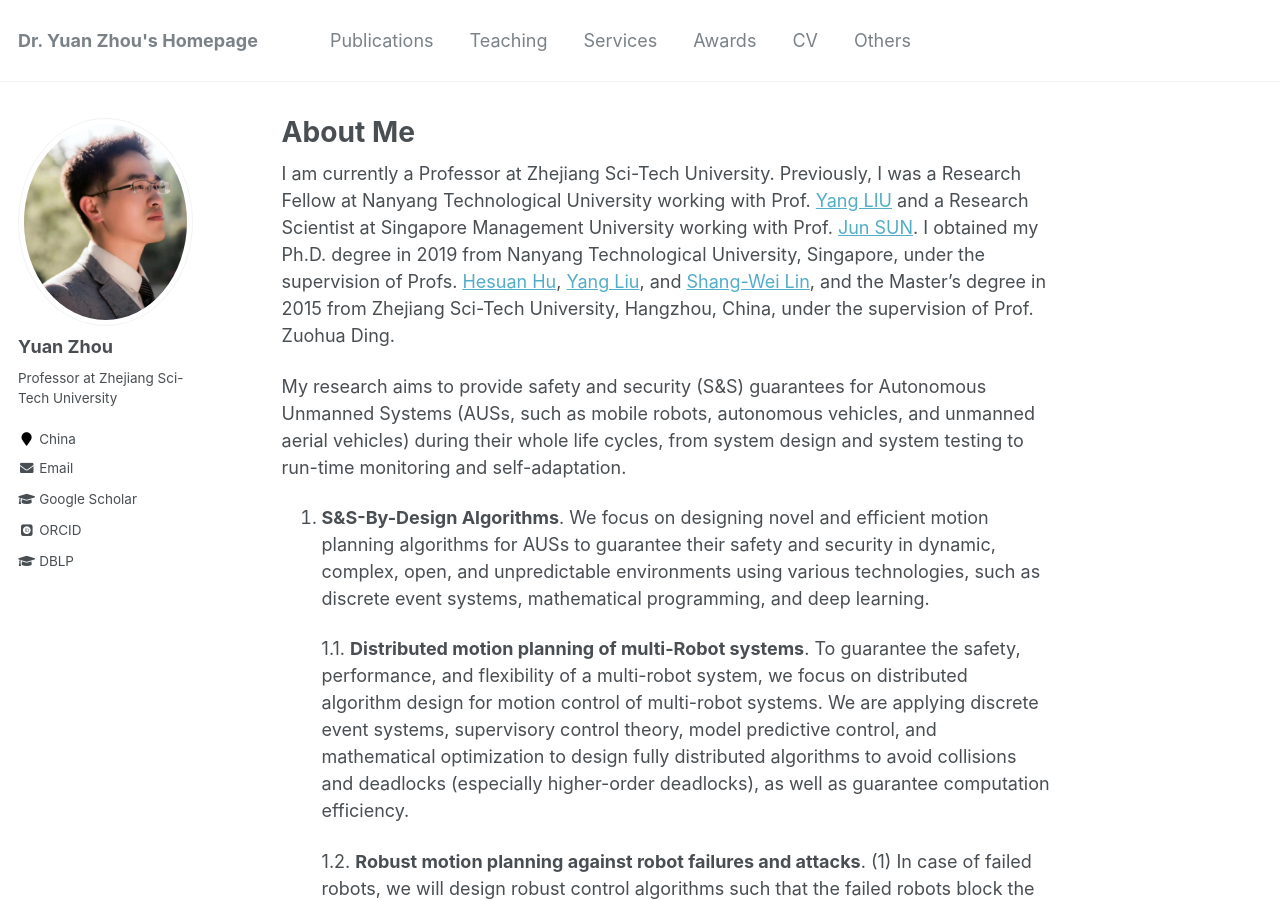
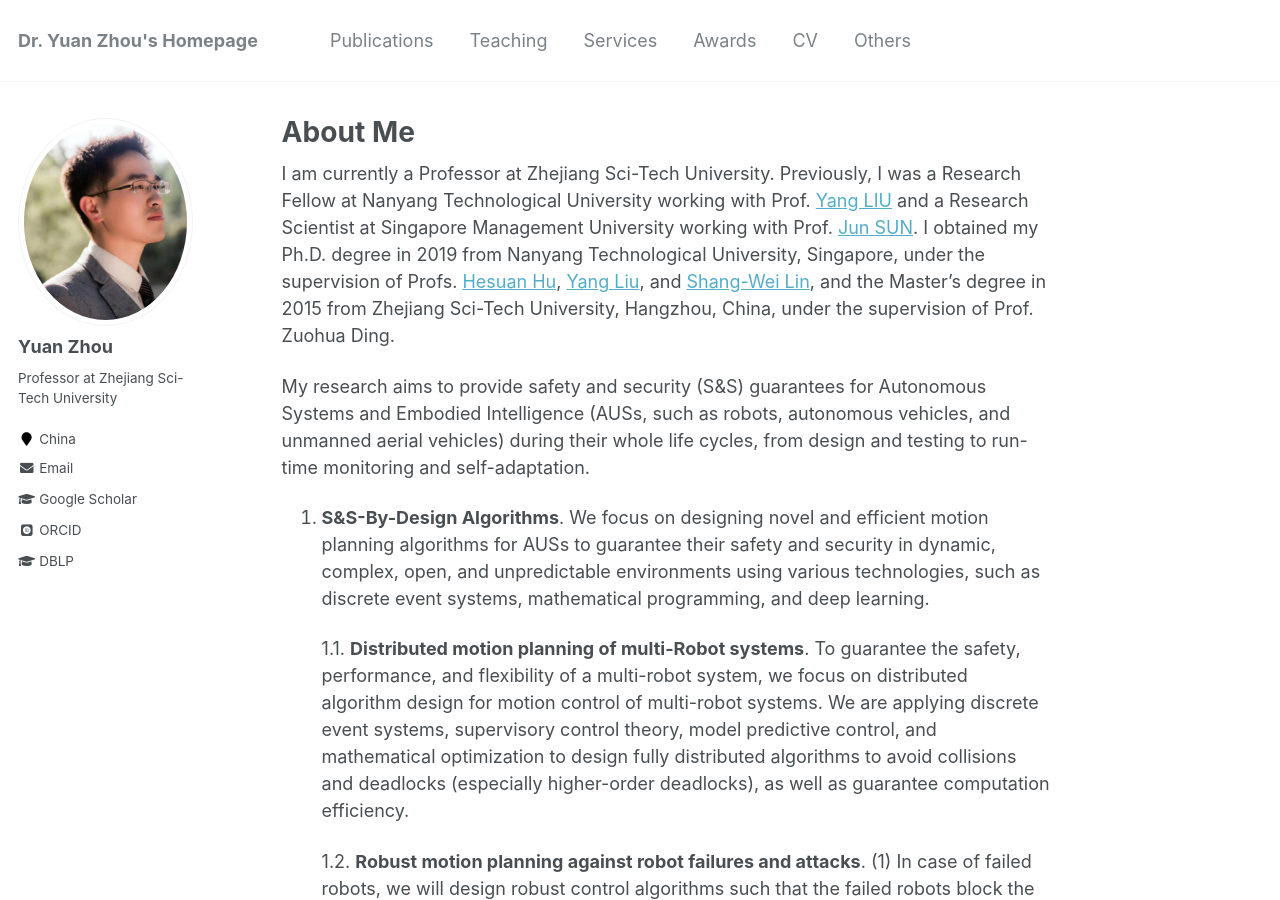
Before and after one commit to yuanzhou-yzhou/yuanzhou-yzhou.github.io, a Jekyll site: the page built from _pages/about.md, in a window 1280 px wide and 900 px high. Built offline with Jekyll 4.4.1, drawn with Linux system fonts in a browser that asks for light colours; some web fonts are replaced; comment, search, counter and statistics services are not loaded; part of the change alters nothing that is shown; some of the changed text lies outside the part shown.

Commit message:
Update about.md

```diff
--- a/_pages/about.md
+++ b/_pages/about.md
@@ -12,7 +12,7 @@ I am currently a Professor at Zhejiang Sci-Tech University. Previously, I was a
 I obtained my Ph.D. degree in 2019 from Nanyang Technological University, Singapore, under the supervision of Profs. [Hesuan Hu](https://web.xidian.edu.cn/hshu/), [Yang Liu](https://www.ntu.edu.sg/home/yangliu/), and [Shang-Wei Lin](https://www.ntu.edu.sg/home/shang-wei.lin/), and
 the Master's degree in 2015 from Zhejiang Sci-Tech University, Hangzhou, China, under the supervision of Prof. Zuohua Ding.
 
-My research aims to provide safety and security (S&S) guarantees for Autonomous Unmanned Systems (AUSs, such as mobile robots, autonomous vehicles, and unmanned aerial vehicles) during their whole life cycles, from system design and system testing to run-time monitoring and self-adaptation.
+My research aims to provide safety and security (S&S) guarantees for Autonomous Systems and Embodied Intelligence (AUSs, such as  robots, autonomous vehicles, and unmanned aerial vehicles) during their whole life cycles, from design and testing to run-time monitoring and self-adaptation.
 
 1. **S&S-By-Design Algorithms**. We focus on designing novel and efficient motion planning algorithms for AUSs to guarantee their safety and security in dynamic, complex, open, and unpredictable environments using various technologies, such as discrete event systems, mathematical programming, and deep learning.
 
@@ -45,8 +45,4 @@ Using AI testing, traditional software testing, and control theory, we focus on
 
 Contact
 ======
-**Address**: N4-B2C-06, Cyber Security Lab,
-School of Computer Science and Engineering, Nanyang Technological University,
-50 Nanyang Avenue, Singapore 639798
-
-**Email**: y.zhou AT ntu DOT edu DOT sg
+**Email**: yzhou027 AT e DOT ntu DOT edu DOT sg
```
